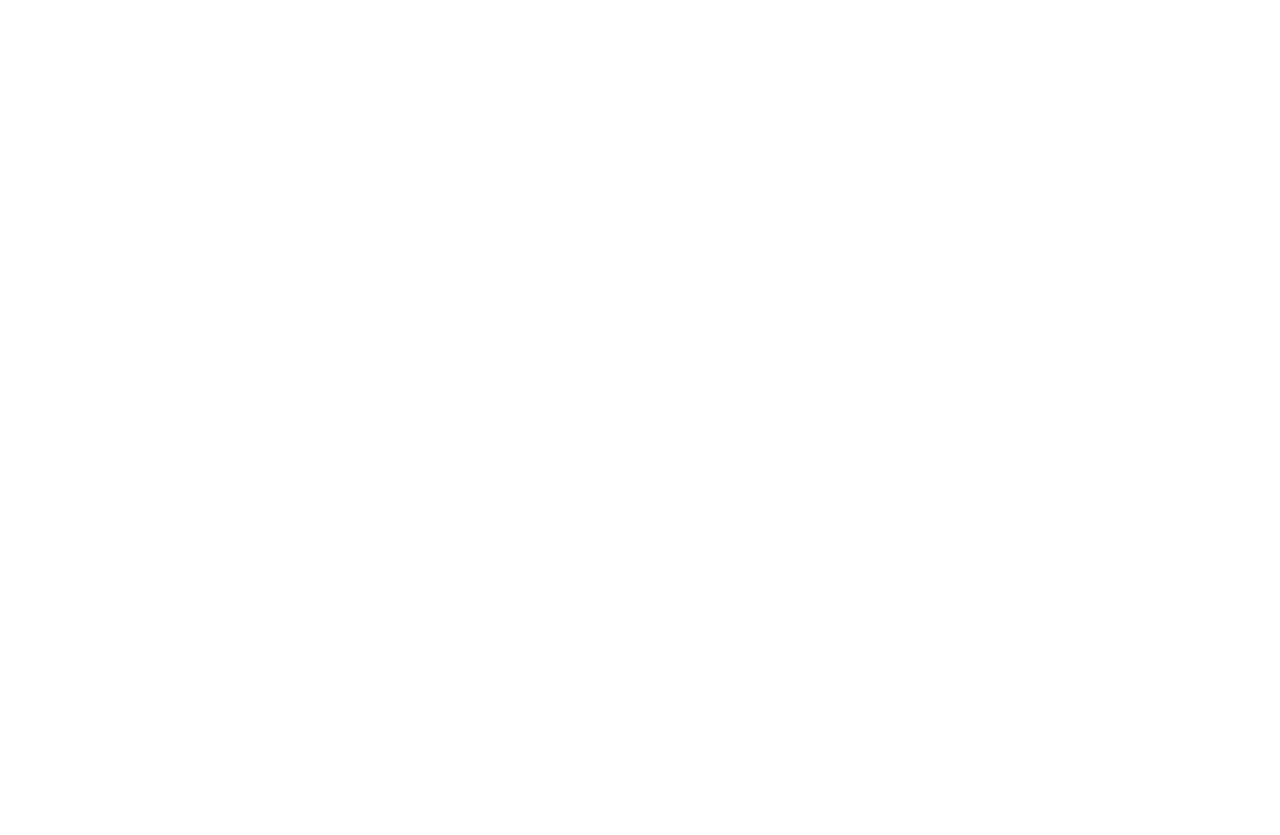
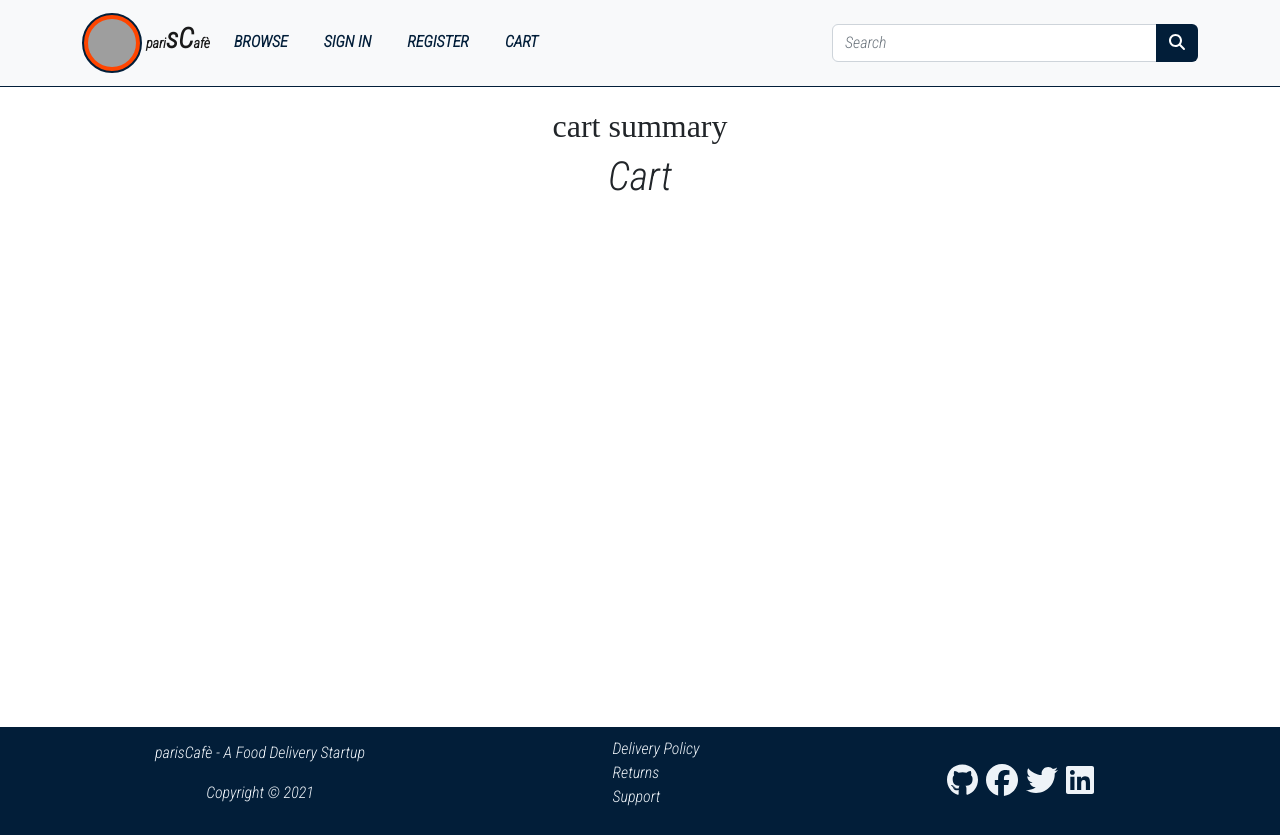
Before and after one commit to Dusty-Hordofel/client_pariscafe, a React (Create React App) app: page /cart in a window 1280 px wide. Before the commit this address had no page. Before the commit the page ends 800 px from the top, so only its background shows below. Built offline with nearby package versions, Linux system fonts and the light colour scheme; grey boxes are pictures that could not be loaded.

Commit message:
46. Cart Component Design
    I. update a link informations
    II. create components->Cart-><Cart/>
    III. <Cart/> && <Routes/>

```diff
--- /dev/null
+++ b/src/components/Cart/Cart.jsx
@@ -0,0 +1,15 @@
+import React from 'react';
+import Layout from '../Layout/Layout';
+
+const Cart = () => {
+  const renderCart = () => {
+    return (
+      <Layout title="cart summary">
+        <h1>Cart</h1>
+      </Layout>
+    );
+  };
+  return <div>{renderCart()}</div>;
+};
+
+export default Cart;
--- a/src/components/LandingPage/LandingPage.jsx
+++ b/src/components/LandingPage/LandingPage.jsx
@@ -24,7 +24,7 @@
                 margin: '3px 10px',
               }}
             >
-              <Link to="/browse" style={{ color: 'inherit' }}>
+              <Link to="/catalog" style={{ color: 'inherit' }}>
                 Explore
               </Link>
             </button>{' '}
--- a/src/components/LandingPage/Menu/Menu.jsx
+++ b/src/components/LandingPage/Menu/Menu.jsx
@@ -7,6 +7,7 @@
 import image3 from '../../../assets/addl-images/enchilladas.jpeg';
 
 import './Menu.css';
+import { Link } from 'react-router-dom';
 
 const Menu = () => {
   const renderMenu = () => {
@@ -25,7 +26,7 @@
           loop
         />
         <div className="container">
-          <a href="/browse">
+          <Link to="/catalog">
             <div className="d-flex justify-content-center align-items-center flex-wrap">
               <div className="card" style={{ width: '192px' }}>
                 <img className="card-img-top" src={image1} alt="Dish 1." />
@@ -60,7 +61,7 @@
                 </div>
               </div>
             </div>
-          </a>
+          </Link>
         </div>
       </section>
     );
--- a/src/components/Layout/Navbar/Navbar.jsx
+++ b/src/components/Layout/Navbar/Navbar.jsx
@@ -10,13 +10,13 @@
       <nav className="navbar navbar-expand-lg bg-light">
         {/*container-fluid*/}
         <div className="container">
-          <a className="navbar-brand" href="/">
+          <Link className="navbar-brand" to="/">
             <img src={logo} alt="logo" className="logo" />
             <label style={{ fontSize: '14px', fontWeight: 'bold' }}>
               pari<span className="logo-label">sC</span>af&egrave;
               {/* &egrave is used to indicate*/}
             </label>
-          </a>
+          </Link>
           <button
             className="navbar-toggler"
             type="button"
@@ -42,19 +42,25 @@
                 </Link>
               </li>
               <li className="nav-item">
-                <a href="/" className="nav-link">
+                <Link to="/" className="nav-link">
                   Sign in
-                </a>
+                </Link>
               </li>
               <li className="nav-item">
-                <a href="/" className="nav-link">
+                <Link to="/" className="nav-link">
                   Register
-                </a>
+                </Link>
               </li>
-              <li className="nav-item">
-                <a href="/" className="nav-link">
+              <li
+                className={
+                  window.location.pathname === '/cart'
+                    ? 'nav-item active'
+                    : 'nav-item'
+                }
+              >
+                <Link className="nav-link" to="/cart">
                   Cart
-                </a>
+                </Link>
               </li>
             </ul>
             <form className="d-flex" role="search">
--- a/src/components/Routes/Routes.jsx
+++ b/src/components/Routes/Routes.jsx
@@ -3,6 +3,7 @@
   Routes as Road,
   Route,
 } from 'react-router-dom';
+import Cart from '../Cart/Cart';
 import Catalog from '../Catalog/Catalog';
 import LandingPage from '../LandingPage/LandingPage';
 
@@ -13,6 +14,7 @@
         <Road>
           <Route path="/" element={<LandingPage />} />
           <Route path="/catalog" element={<Catalog />} />
+          <Route path="/cart" element={<Cart />} />
         </Road>
       </Router>
     );
```
Also changed, not shown: 1 other file (tests, documents, lock files or other folders).
